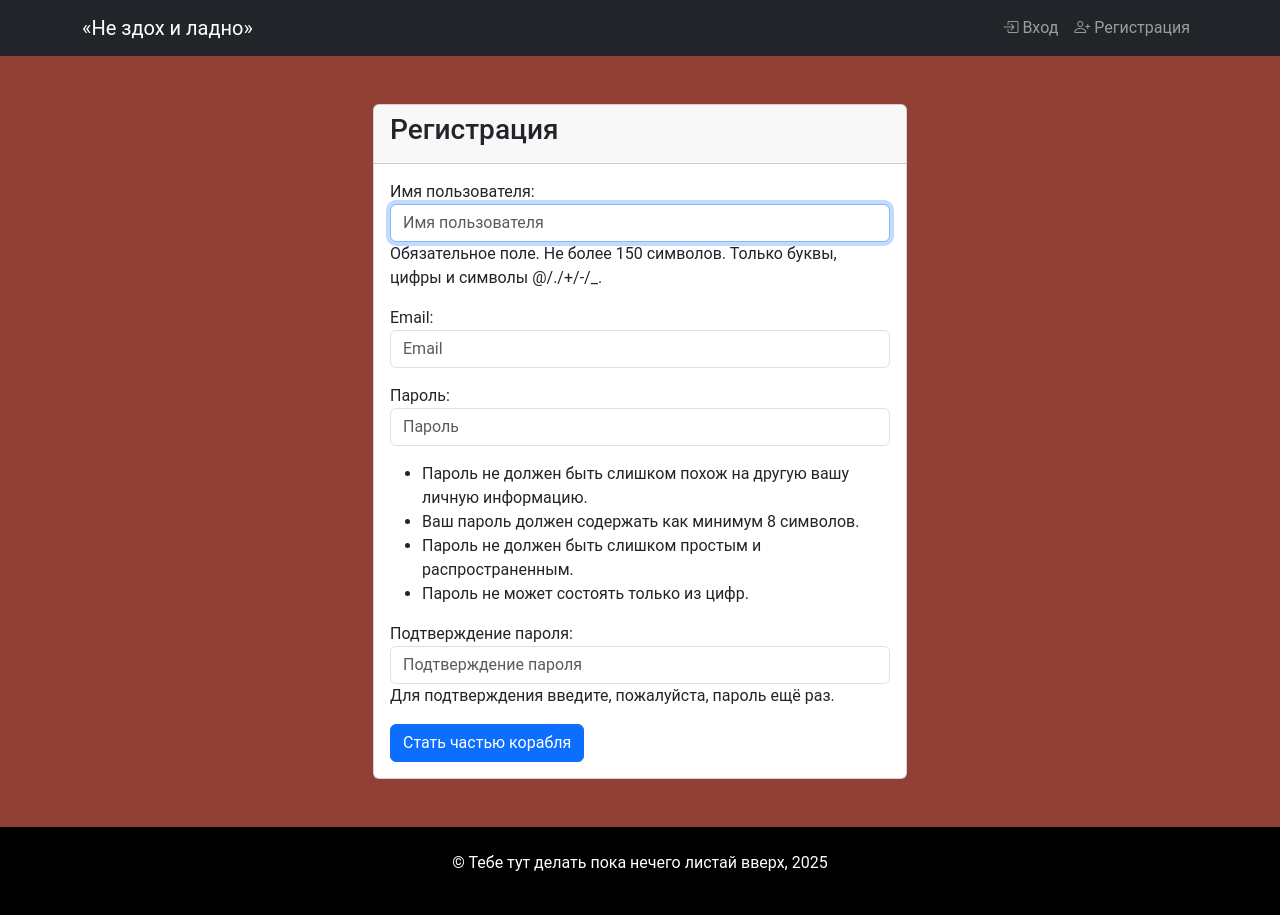
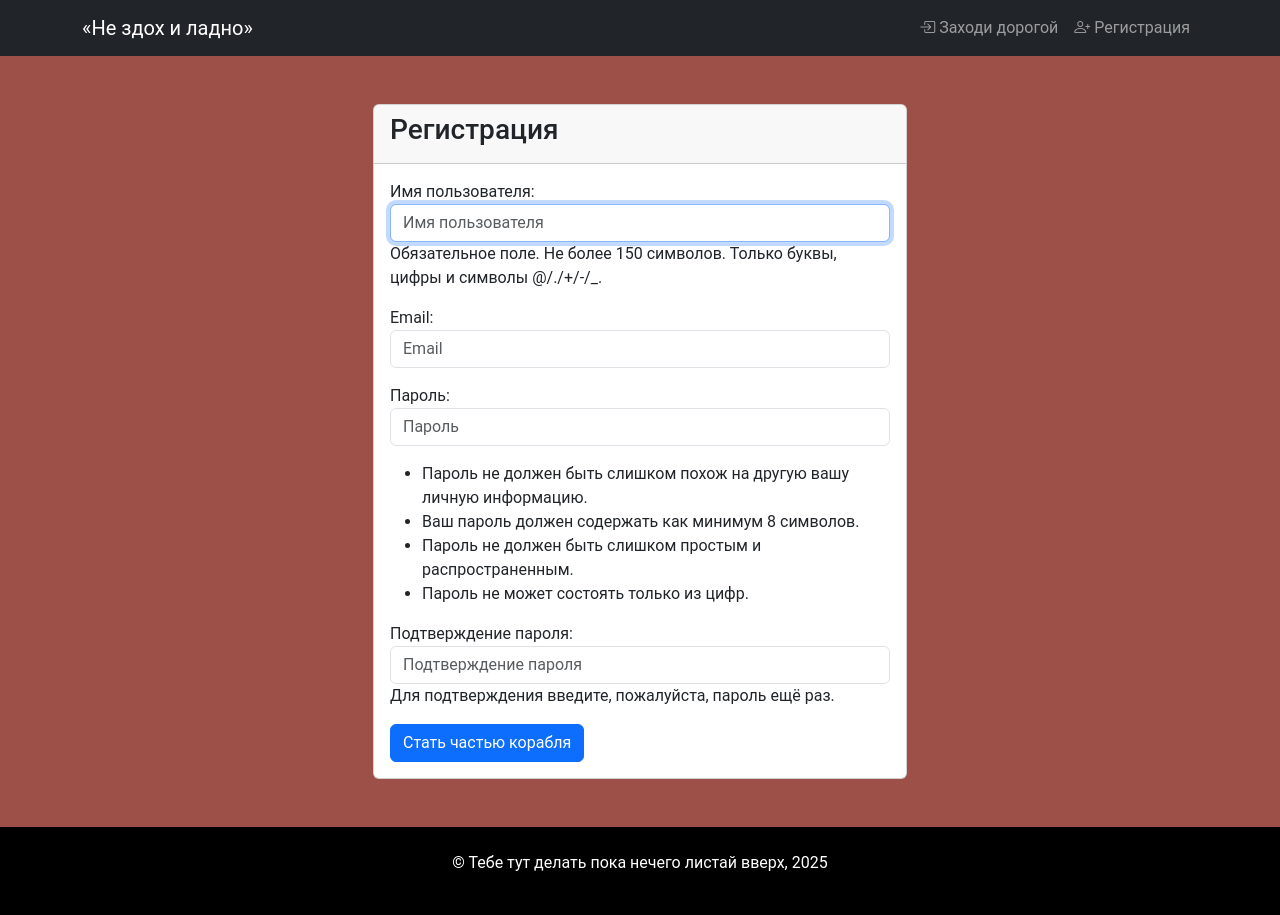
Before and after one commit to ManK0-is-here/Barbershop_HW, a Django app: page /users/register/ in a window 1280 px wide. Run offline with Django 5.2, Linux system fonts and the light colour scheme.

Commit message:
HW_30: добавлены и обновлены шаблоны

```diff
--- a/static/css/main.css
+++ b/static/css/main.css
@@ -1,5 +1,5 @@
 body {
-  background-color: #7c170cd3;
+  background-color: #882c21d3;
   font-family: "Roboto", sans-serif;
 }
 
--- a/templates/includes/menu.html
+++ b/templates/includes/menu.html
@@ -19,6 +19,7 @@
             <ul class="navbar-nav">
 
                 {% if user.is_authenticated %}
+
                 <li class="nav-item dropdown">
 
                     <a class="nav-link dropdown-toggle" href="#" role="button" data-bs-toggle="dropdown">
@@ -56,16 +57,22 @@
                 {% endif %}
 
                 <li class="nav-item">
-                    <a class="nav-link" href="{% url 'logout' %}">
-                        <i class="bi bi-box-arrow-right"></i> Выход
-                    </a>
+
+                    <form action="{% url 'logout' %}" method="post" class="d-inline">
+                        {% csrf_token %}
+
+                        <button type="submit" class="nav-link btn btn-link" style="display: inline; padding: 0.5rem 1rem;">
+                            <i class="bi bi-box-arrow-right"></i> Покинуть
+                        </button>
+
+                    </form>
                 </li>
 
                 {% else %}
 
                 <li class="nav-item">
                     <a class="nav-link" href="{% url 'login' %}">
-                        <i class="bi bi-box-arrow-in-right"></i> Вход
+                        <i class="bi bi-box-arrow-in-right"></i> Заходи дорогой
                     </a>
                 </li>
 
--- a/users/views.py
+++ b/users/views.py
@@ -15,7 +15,8 @@ class CustomLoginView(LoginView):
 
 
 class CustomLogoutView(LogoutView):
-    next_page = reverse_lazy('landing')
+    template_name = 'users/logout.html'
+    next_page = reverse_lazy('logout')
 
 
 class RegisterView(CreateView):
```
Also changed, not shown: users/templates/users/logout.html (added, +33 -0 lines), db.sqlite3.
